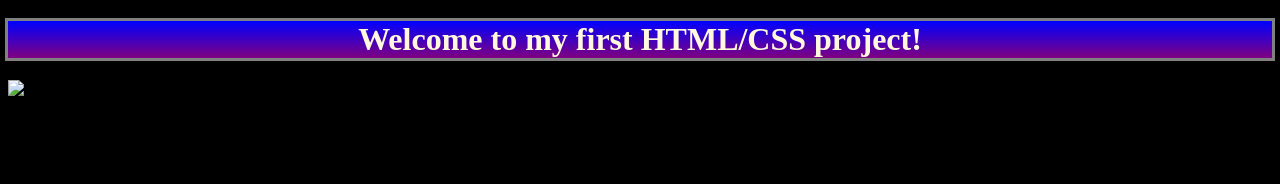
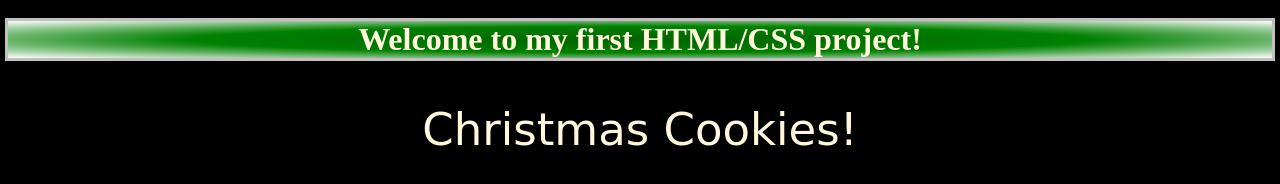
Before and after one commit to TonyElement/FirstProject, a plain HTML site: page index.html in a window 1280 px wide. Drawn offline with Linux system fonts and the light colour scheme.

Commit message:
Second Commit

```diff
--- a/CSS/Style.css
+++ b/CSS/Style.css
@@ -2,10 +2,16 @@ Body {
     background-color: black;
 }
 
+.Christmas {
+    font-family: cursive;
+    font-size: 45px;
+    color: cornsilk;
+    text-align: center;
+}
 
 h1 {
     color: cornsilk;
-    background-image: linear-gradient(blue, purple);
+    background-image: radial-gradient(darkgreen, green, white);
     text-align: center;
-    outline-style:solid; outline-color: grey
+    outline-style:solid; outline-color: silver
 }
--- a/index.html
+++ b/index.html
@@ -10,9 +10,7 @@
 
 <body>
     <h1>Welcome to my first HTML/CSS project!</h1>
+    <p class="Christmas">Christmas Cookies!</p>
 </body>
 
-<img src="C:\Users\katst\OneDrive\Desktop\Christmas Space Marines.jpeg" alt="Christmas Space Marines" height="auto"
-    width="100%">
-
 </html>
```
